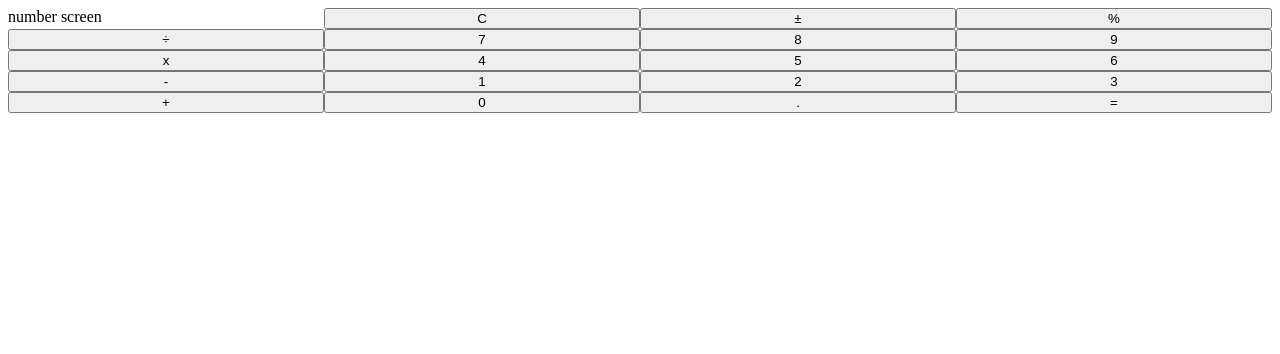
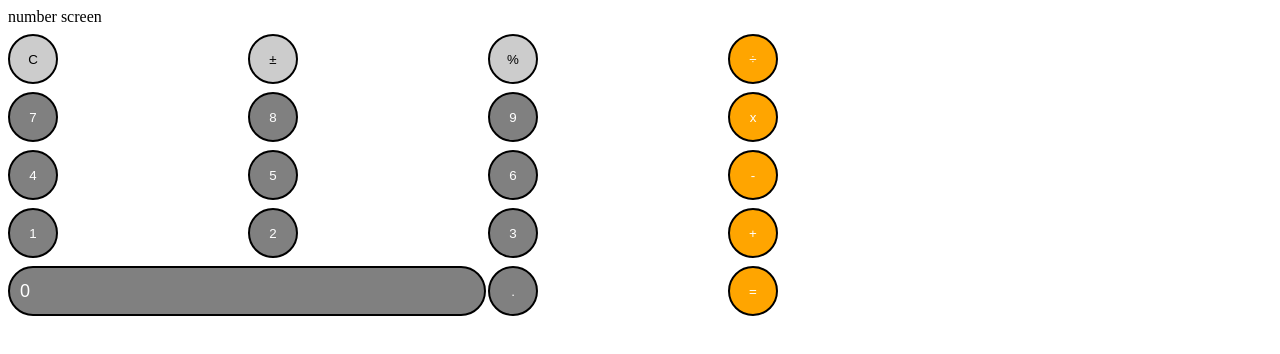
Before and after one commit to sunnysalah/odinProject-calculator-, a plain HTML site: page index.html in a window 1280 px wide. Drawn offline with Linux system fonts and the light colour scheme.

Commit message:
Set grid columns, make round buttons and set button text and background color.

```diff
--- a/styles.css
+++ b/styles.css
@@ -1,4 +1,43 @@
+
 .calculatorContainer{
     display: grid;
     grid-template-columns: repeat(4, 1fr);
+    row-gap: 1ch;
+    width: 960px;
 }
+
+.numberScreen{
+    grid-column: span 4;
+}
+
+.zeroButton{
+    grid-column: span 2;
+    width: auto;
+    border-radius: 25px;
+    display: flex;
+    align-items: center;
+    font-size: large;
+    padding-left: 10px;
+    margin-right: 2px;
+}
+
+.other{
+    color: black;
+    background-color: #cccccc;
+}
+
+.operation{
+    background-color: orange;
+}
+
+.number{
+    background-color: gray;
+}
+
+button{
+    border: 2px solid black;
+    color: white;
+    border-radius: 50%;
+    width: 50px;
+    height: 50px;
+}
```
